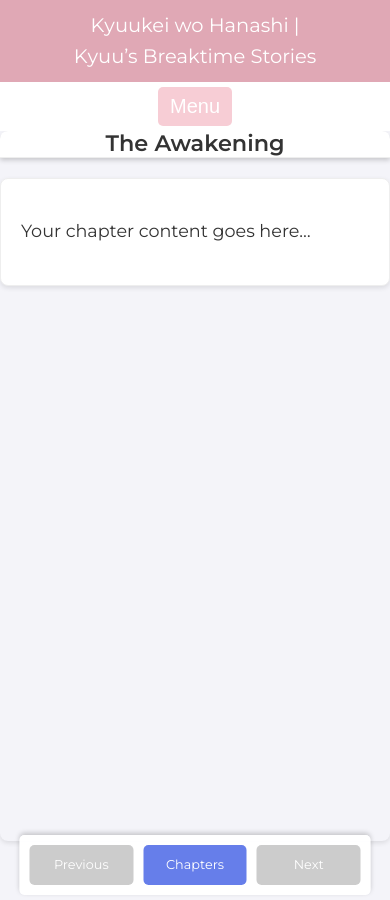
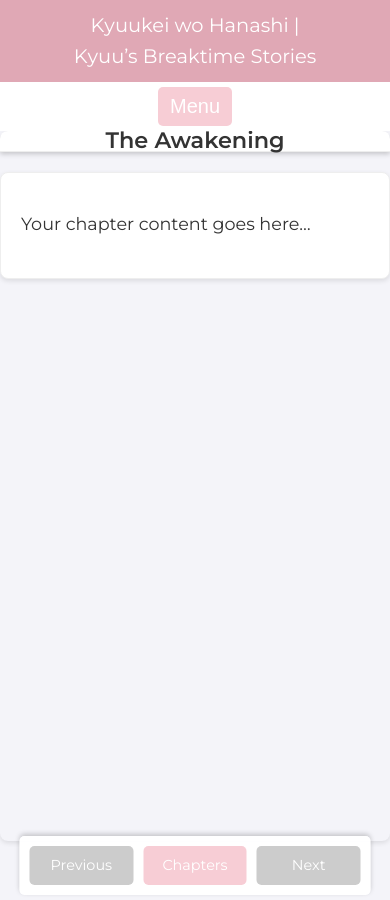
Before and after one commit to Saiminator/Kyuukei, a Jekyll site: the page built from _chapters/shimi-chapter1.md, in a window 390 px wide. Built offline with Jekyll 4.4.1, drawn with Linux system fonts in a browser that asks for light colours.

Commit message:
Update style.css

```diff
--- a/css/style.css
+++ b/css/style.css
@@ -519,16 +519,94 @@
 .chapter-nav .nav-button {
   flex: 1;
   text-align: center;
-  padding: 10px;
-  background: #667eea;
+  padding: 8px;
+  background: #f7cdd5;
   color: #fff;
   border-radius: 5px;
   text-decoration: none;
   transition: background 0.3s ease;
   margin: 0 5px;
+  font-size: 0.9rem;
 }
 .chapter-nav .nav-button:hover {
-  background: #556cd6;
+  background: #e0a8b5;
+}
+/* Optional: Style for disabled buttons (if no previous/next chapter available) */
+.chapter-nav .nav-button.disabled {
+  background: #ccc;
+  pointer-events: none;
+}
+
+/* Fixed Chapter Navigation that stays within the main content container */
+.chapter-nav {
+  position: fixed;
+  bottom: 10px;
+  left: 50%;
+  transform: translateX(-50%);
+  width: 60%;  /* For desktop */
+  background: rgba(255, 255, 255, 0.97);
+  box-shadow: 0 -2px 5px rgba(0,0,0,0.2);
+  z-index: 1000;
+  border-radius: 5px;
+  padding: 5px 0;
+}
+
+.chapter-nav-container {
+  display: flex;
+  justify-content: space-around;
+  align-items: center;
+  padding: 5px;
+}
+
+.nav-button {
+  flex: 1;
+  text-align: center;
+  padding: 8px;
+  background: #f7cdd5;
+  color: #fff;
+  border-radius: 5px;
+  text-decoration: none;
+  transition: background 0.3s ease;
+  margin: 0 5px;
+  font-size: 0.9rem;
+}
+
+.nav-button:hover {
+  background: #e0a8b5;
+}
+
+.nav-button.disabled {
+  background: #ccc;
+  pointer-events: none;
+}
+
+/* Mobile Adjustments */
+@media (max-width: 600px) {
+  .chapter-nav {
+    width: 90%;  /* Increase width on mobile */
+    bottom: 5px; /* Slightly adjust bottom margin if needed */
+  }
+  .nav-button {
+    font-size: 0.8rem;
+    padding: 6px;
+    margin: 0 3px;
+  }
+}
+
+.chapter-preview {
+  display: flex;
+  align-items: center;
+  text-decoration: none;
+  color: inherit;
+  border: 1px solid #ddd;
+  border-radius: 8px;
+  margin-bottom: 20px;
+  padding: 10px;
+  transition: transform 0.3s ease, background 0.3s ease, box-shadow 0.3s ease;
+}
+.chapter-preview:hover {
+  transform: translateY(-3px);
+  box-shadow: 0 3px 6px rgba(0,0,0,0.15);
 }
 
 /* =====================================================
@@ -641,21 +719,21 @@
   border-right: 1px solid #eee;
 }
 
-/* Back to Character Selection Button styled in Blue */
+/* Back to Character Selection Button styled in Orby Pink */
 .character-detail .left-panel .back-select-btn {
   display: inline-block;
   margin-bottom: 20px;
   padding: 8px 12px;
   font-size: 0.9em;
-  background: #0077be;  /* Blue color */
+  background: #f7cdd5;  /* Orby Pink */
   color: #fff;
   border: none;
-  border-radius: 4px;
+  border-radius: 5px;
   cursor: pointer;
   box-shadow: 0 2px 4px rgba(0,0,0,0.2);
 }
 .character-detail .left-panel .back-select-btn:hover {
-  background: #005a94;  /* Darker blue on hover */
+  background: #e0a8b5;  /* Darker shade on hover */
 }
 
 .section-title {
@@ -809,17 +887,21 @@
 /* =====================================================
    21. SPOILER BUTTON & QUESTIONS TITLE STYLING
 ===================================================== */
-/* Style the global spoiler button on the questions page */
+/* Updated global spoiler button styling to match Orby Pink theme */
 #spoiler-toggle {
   display: block;
   margin: 20px auto;
-  padding: 10px 20px;
-  background-color: #0077be; /* Blue background */
+  padding: 8px 12px;
+  background-color: #f7cdd5; /* Orby Pink */
   color: #fff;
   border: none;
   border-radius: 5px;
-  font-size: 1.1rem;
+  font-size: 0.9rem;
   cursor: pointer;
+  transition: background 0.3s ease;
+}
+#spoiler-toggle:hover {
+  background-color: #e0a8b5; /* Darker shade on hover */
 }
 
 /* Change the title color for question entries to dark gray */
@@ -828,57 +910,23 @@
   color: #333;
 }
 
-.character-detail .back-select-btn {
-  background-color: #0077be !important;
-  color: #fff !important;
-  border: none !important;
-  border-radius: 4px !important;
-  padding: 8px 12px !important;
-  font-size: 0.9rem !important;
-  cursor: pointer !important;
-  box-shadow: 0 2px 4px rgba(0,0,0,0.2) !important;
+/* -----------------------------------------------------------
+   Back to Stories Button (Back to Chapters List)
+   Updated to match the size and color of back-select-btn
+----------------------------------------------------------- */
+.back-to-stories-button {
+  display: inline-block;
+  margin: 20px 0;
+  padding: 8px 12px;
+  background: #f7cdd5;
+  color: #fff;
+  border-radius: 5px;
+  text-decoration: none;
+  transition: background 0.3s ease;
+  font-size: 0.9rem;
 }
-
-.character-detail .back-select-btn:hover {
-  background-color: #005a94 !important;
-}
-
-@media (max-width: 800px) {
-  .section-header h1 {
-    font-size: 1.6rem;  /* Adjust this value as needed */
-    line-height: 1.6rem;
-  }
-}
-
-/* Container for the section (tab) buttons */
-.character-sort-tabs {
-  display: flex;
-  justify-content: center;
-  align-items: center;
-  margin: 1rem auto;  /* Adjusted vertical spacing */
-}
-
-/* Style for each tab button */
-.character-sort-tabs .sort-tab {
-  background-color: #f7cdd5;  /* Orby pink */
-  color: #fff;
-  border: none;
-  border-radius: 5px;
-  padding: 8px 15px;  /* matching main nav's button style */
-  margin: 0 15px;    /* left/right spacing similar to desktop nav */
-  cursor: pointer;
-  font-size: 1rem;
-  transition: background 0.3s ease;
-}
-
-/* Hover state */
-.character-sort-tabs .sort-tab:hover {
-  background-color: #e0a8b5; /* Darker shade on hover */
-}
-
-/* Active tab */
-.character-sort-tabs .sort-tab.active {
-  background-color: #e0a8b5;
+.back-to-stories-button:hover {
+  background: #e0a8b5;
 }
 
 /* =====================================================
@@ -986,158 +1034,6 @@
   border-radius: 8px;
   margin-bottom: 20px;
   padding: 10px;
-  transition: background 0.3s ease;
-}
-.chapter-preview:hover {
-  background: #f7f7f7;
-}
-.chapter-image {
-  flex: 0 0 150px;
-  height: 150px;
-  margin-right: 20px;
-  border: 1px solid #ddd;
-  border-radius: 5px;
-  overflow: hidden;
-}
-.chapter-image img {
-  width: 100%;
-  height: 100%;
-  object-fit: cover;
-}
-.chapter-details {
-  flex: 1;
-}
-.chapter-details h2 {
-  margin: 0 0 5px;
-  font-size: 1.2em;
-}
-.chapter-details p {
-  margin: 0;
-  color: #555;
-  font-size: 0.9em;
-}
-
-.back-to-stories-button {
-  display: inline-block;
-  margin: 20px 0;
-  padding: 10px 15px;
-  background: #667eea;
-  color: #fff;
-  border-radius: 5px;
-  text-decoration: none;
-  transition: background 0.3s ease;
-}
-.back-to-stories-button:hover {
-  background: #556cd6;
-}
-
-/* Fixed Chapter Navigation at Bottom */
-.chapter-nav {
-  position: fixed;
-  bottom: 0;
-  left: 0;
-  width: 100%;
-  background: rgba(255, 255, 255, 0.97);
-  box-shadow: 0 -2px 5px rgba(0,0,0,0.2);
-  z-index: 1000;
-}
-
-.chapter-nav-container {
-  max-width: 1120px;
-  margin: 0 auto;
-  display: flex;
-  justify-content: space-around;
-  padding: 10px;
-}
-
-.nav-button {
-  flex: 1;
-  text-align: center;
-  padding: 10px;
-  background: #667eea;
-  color: #fff;
-  border-radius: 5px;
-  text-decoration: none;
-  transition: background 0.3s ease;
-  margin: 0 5px;
-}
-
-/* Hover effect for active nav buttons */
-.nav-button:hover {
-  background: #556cd6;
-}
-
-/* Optional: Style for disabled buttons (if no previous/next chapter available) */
-.nav-button.disabled {
-  background: #ccc;
-  pointer-events: none;
-}
-
-/* Fixed Chapter Navigation that stays within the main content container */
-.chapter-nav {
-  position: fixed;
-  bottom: 10px;
-  left: 50%;
-  transform: translateX(-50%);
-  width: 60%;  /* For desktop */
-  background: rgba(255, 255, 255, 0.97);
-  box-shadow: 0 -2px 5px rgba(0,0,0,0.2);
-  z-index: 1000;
-  border-radius: 5px;
-  padding: 5px 0;
-}
-
-.chapter-nav-container {
-  display: flex;
-  justify-content: space-around;
-  align-items: center;
-  padding: 5px;
-}
-
-.nav-button {
-  flex: 1;
-  text-align: center;
-  padding: 8px;
-  background: #667eea;
-  color: #fff;
-  border-radius: 5px;
-  text-decoration: none;
-  transition: background 0.3s ease;
-  margin: 0 5px;
-  font-size: 0.9rem;
-}
-
-.nav-button:hover {
-  background: #556cd6;
-}
-
-.nav-button.disabled {
-  background: #ccc;
-  pointer-events: none;
-}
-
-/* Mobile Adjustments */
-@media (max-width: 600px) {
-  .chapter-nav {
-    width: 90%;  /* Increase width on mobile */
-    bottom: 5px; /* Slightly adjust bottom margin if needed */
-  }
-  .nav-button {
-    font-size: 0.8rem;
-    padding: 6px;
-    margin: 0 3px;
-  }
-}
-
-.chapter-preview {
-  display: flex;
-  align-items: center;
-  text-decoration: none;
-  color: inherit;
-  border: 1px solid #ddd;
-  border-radius: 8px;
-  margin-bottom: 20px;
-  padding: 10px;
   transition: transform 0.3s ease, background 0.3s ease, box-shadow 0.3s ease;
 }
 .chapter-preview:hover {
```
